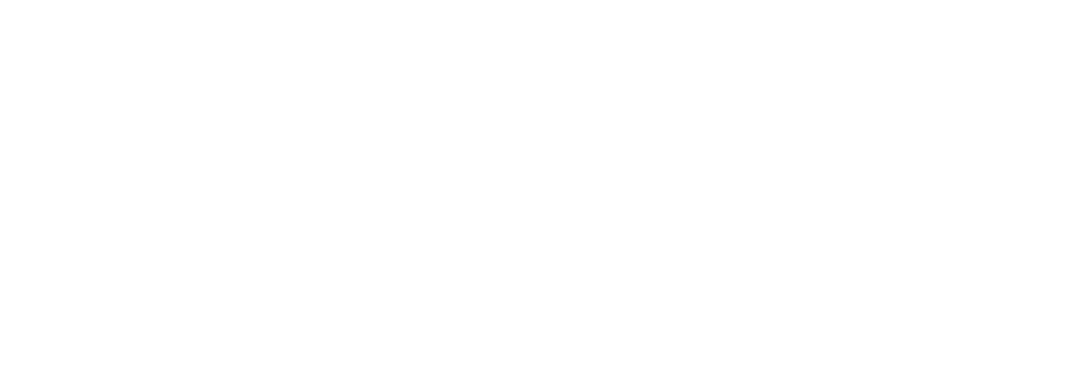
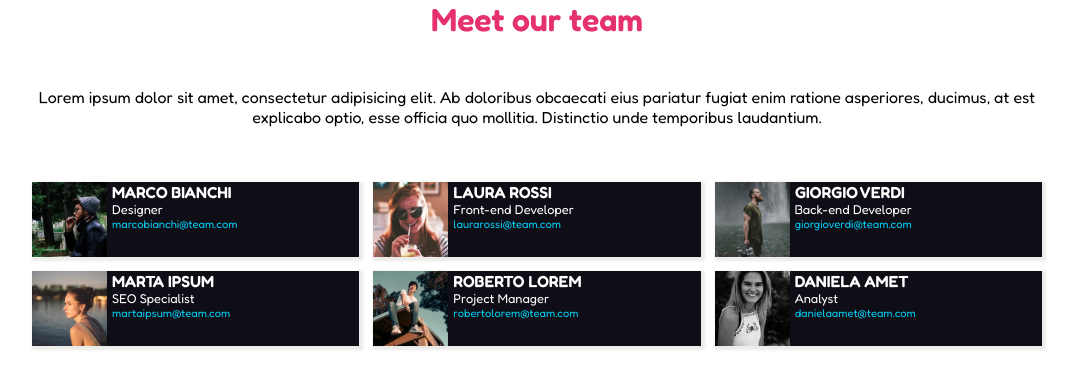
Before and after one commit to simonemassenti/html-css-float-cards, a plain HTML site: page index.html in a window 1280 px wide. Shown: the whole page, without its empty margins (103-1180 px from the left). Drawn offline with Linux system fonts and the light colour scheme.

Commit message:
add: almost all

```diff
--- a/css/style.css
+++ b/css/style.css
@@ -1,6 +1,62 @@
 /* RESET */
-*{
+* {
     margin: 0;
     padding: 0;
     box-sizing: border-box;
+    font-family: 'Fredoka', sans-serif;
 }
+
+img{
+    width: 75px;
+    float: left;
+    margin-right: 5px;
+}
+
+h1 {
+    color: #E53170;
+    text-align: center;
+}
+
+/* CONTAINER */
+
+.container {
+    width: 80%;
+    margin: 3rem auto;
+}
+
+.who-we-are{
+    text-align: center;
+    margin-bottom: 3rem;
+}
+
+.column {
+    float: left;
+    width: calc(100%/3);
+    padding: 7px;
+}
+
+.clearfix::after{
+    content: "";
+    display: table;
+    clear: both;
+}
+
+.card {
+    background-color: #0F0E17;
+    box-shadow: 2px 2px 2px 2px rgba(228, 228, 227, 0.7);
+}
+
+.name {
+    color: white;
+    font-weight: bold;
+}
+
+.job {
+    font-size: 0.8rem;
+    color: white;
+}
+
+.email{
+    font-size: 0.7rem;
+    color: #00CCF2;
+}
--- a/index.html
+++ b/index.html
@@ -4,8 +4,81 @@
     <meta charset="UTF-8">
     <meta name="viewport" content="width=device-width, initial-scale=1.0">
     <title>Float Cards</title>
+    <link rel="stylesheet" href="css/style.css">
+    <link rel="preconnect" href="https://fonts.googleapis.com">
+<link rel="preconnect" href="https://fonts.gstatic.com" crossorigin>
+<link href="https://fonts.googleapis.com/css2?family=Fredoka:wght@300;400;500;600&family=Kanit:wght@200;300;400;500;600&family=Quicksand:wght@300;400;500&family=Roboto+Condensed:wght@700&display=swap" rel="stylesheet">
 </head>
 <body>
+    <h1>Meet our team</h1>
+
+    <div class="container">
+        <div class="who-we-are">
+            Lorem ipsum dolor sit amet, consectetur adipisicing elit. Ab doloribus obcaecati eius pariatur fugiat enim ratione asperiores, ducimus, at est explicabo optio, esse officia quo mollitia. Distinctio unde temporibus laudantium.
+        </div>
+
+        <div class="row clearfix">
+            <div class="column">
+                <div class="card clearfix">
+                    <img src="img/male1.png" alt="prima ragazza">
+                    <div class="name">MARCO BIANCHI</div>
+                    <div class="job">Designer</div>
+                    <div class="email">marcobianchi@team.com</div>
+                </div>
+            </div>
+
+            <div class="column">
+                <div class="card clearfix">
+                    <img src="img/female1.png" alt="prima ragazza">
+                    <div class="name">LAURA ROSSI</div>
+                    <div class="job">Front-end Developer</div>
+                    <div class="email">laurarossi@team.com</div>
+                </div>
+            </div>
+
+            <div class="column">
+                <div class="card clearfix">
+                    <img src="img/male2.png" alt="prima ragazza">
+                    <div class="name">GIORGIO VERDI</div>
+                    <div class="job">Back-end Developer</div>
+                    <div class="email">giorgioverdi@team.com</div>
+                </div>
+            </div>
+
+        </div>
+
+
+        <div class="row clearfix">
+            <div class="column">
+                <div class="card clearfix">
+                    <img src="img/female2.png" alt="prima ragazza">
+                    <div class="name">MARTA IPSUM</div>
+                    <div class="job">SEO Specialist</div>
+                    <div class="email">martaipsum@team.com</div>
+                </div>
+            </div>
+
+            <div class="column">
+                <div class="card clearfix">
+                    <img src="img/male3.png" alt="prima ragazza">
+                    <div class="name">ROBERTO LOREM</div>
+                    <div class="job">Project Manager</div>
+                    <div class="email">robertolorem@team.com</div>
+                </div>
+            </div>
+
+            <div class="column">
+                <div class="card clearfix">
+                    <img src="img/female3.png" alt="terza ragazza">
+                    <div class="name">DANIELA AMET</div>
+                    <div class="job">Analyst</div>
+                    <div class="email">danielaamet@team.com</div>
+                </div>
+            </div>
+
+        </div>
+    </div>
+</div>
 
 </body>
 </html>
```
Also changed, not shown: img/female1.png (added), img/female2.png (added), img/female3.png (added), img/male1.png (added), img/male2.png (added), img/male3.png (added).
